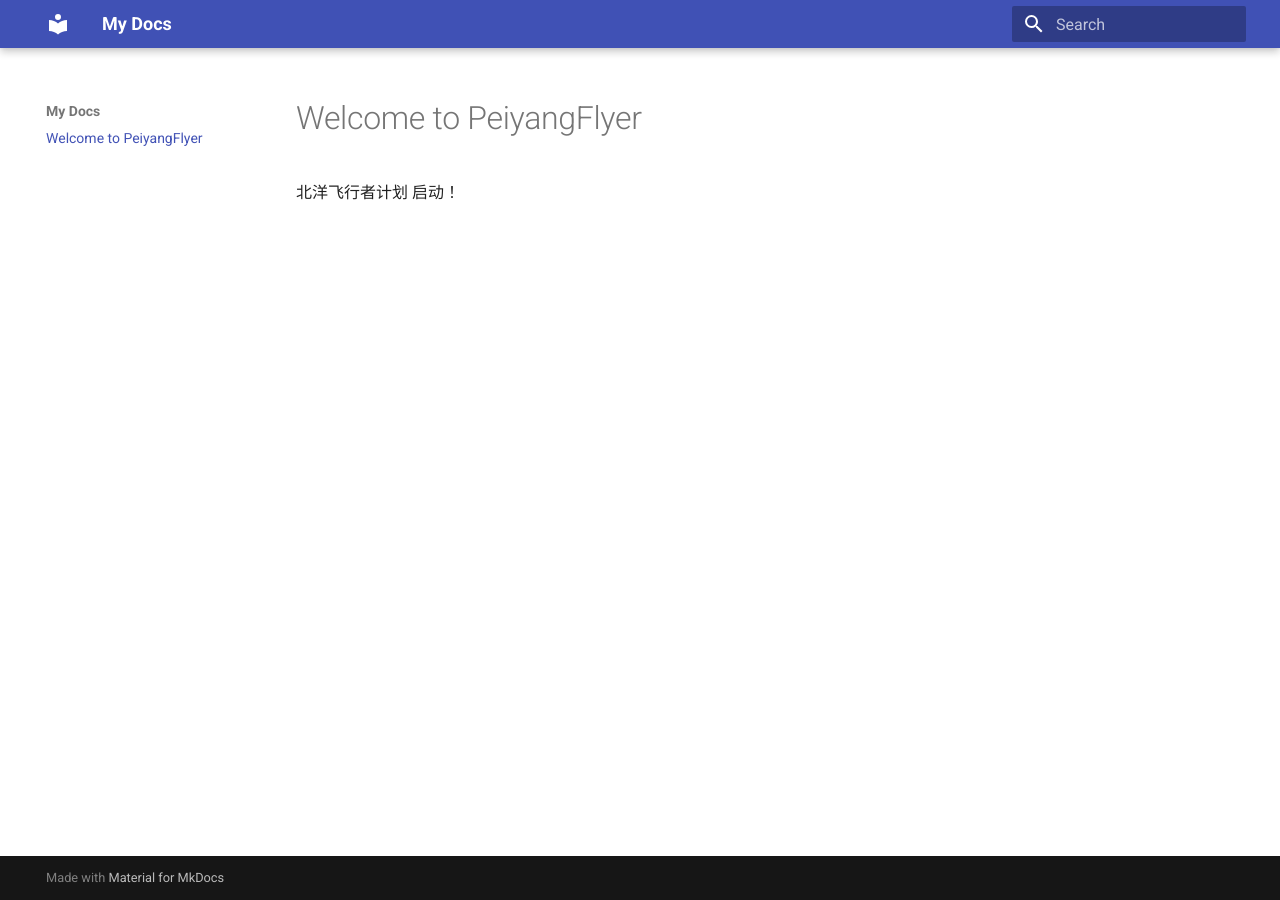
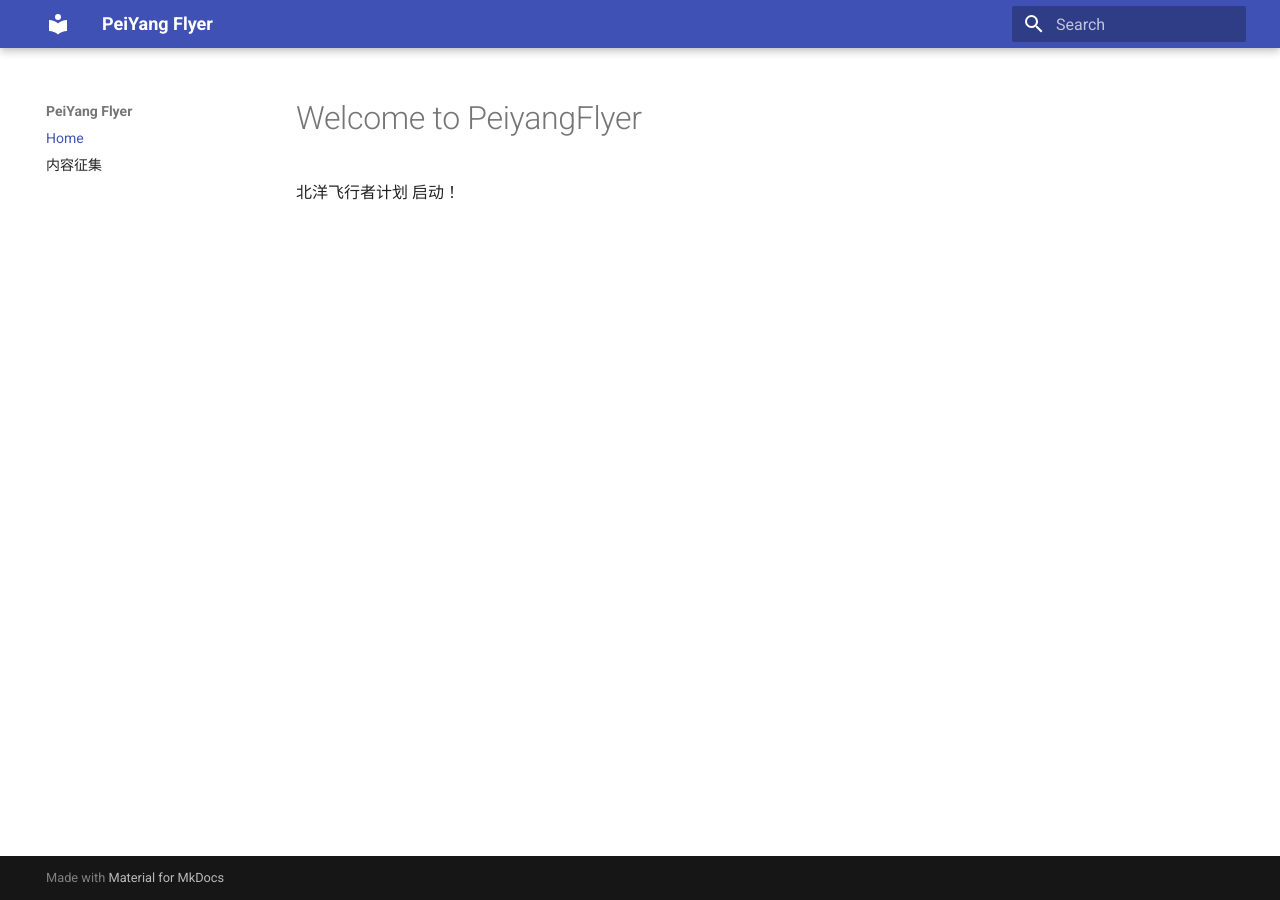
Before and after one commit to bytezzz/peiyangflyer, an MkDocs documentation site: the page built from docs/index.md, in a window 1280 px wide. Built offline with MkDocs 1.6.1 and Material for MkDocs 9.7.7, drawn with Linux system fonts in a browser that asks for light colours.

Commit message:
update site_name and add contribution page

```diff
--- a/mkdocs.yml
+++ b/mkdocs.yml
@@ -1,4 +1,8 @@
-site_name: My Docs
+site_name: PeiYang Flyer
 
 theme:
   name: material
+
+nav:
+  - Home: index.md
+  - 内容征集: contribution.md
```
Also changed, not shown: docs/contribution.md (added, +5 -0 lines).
